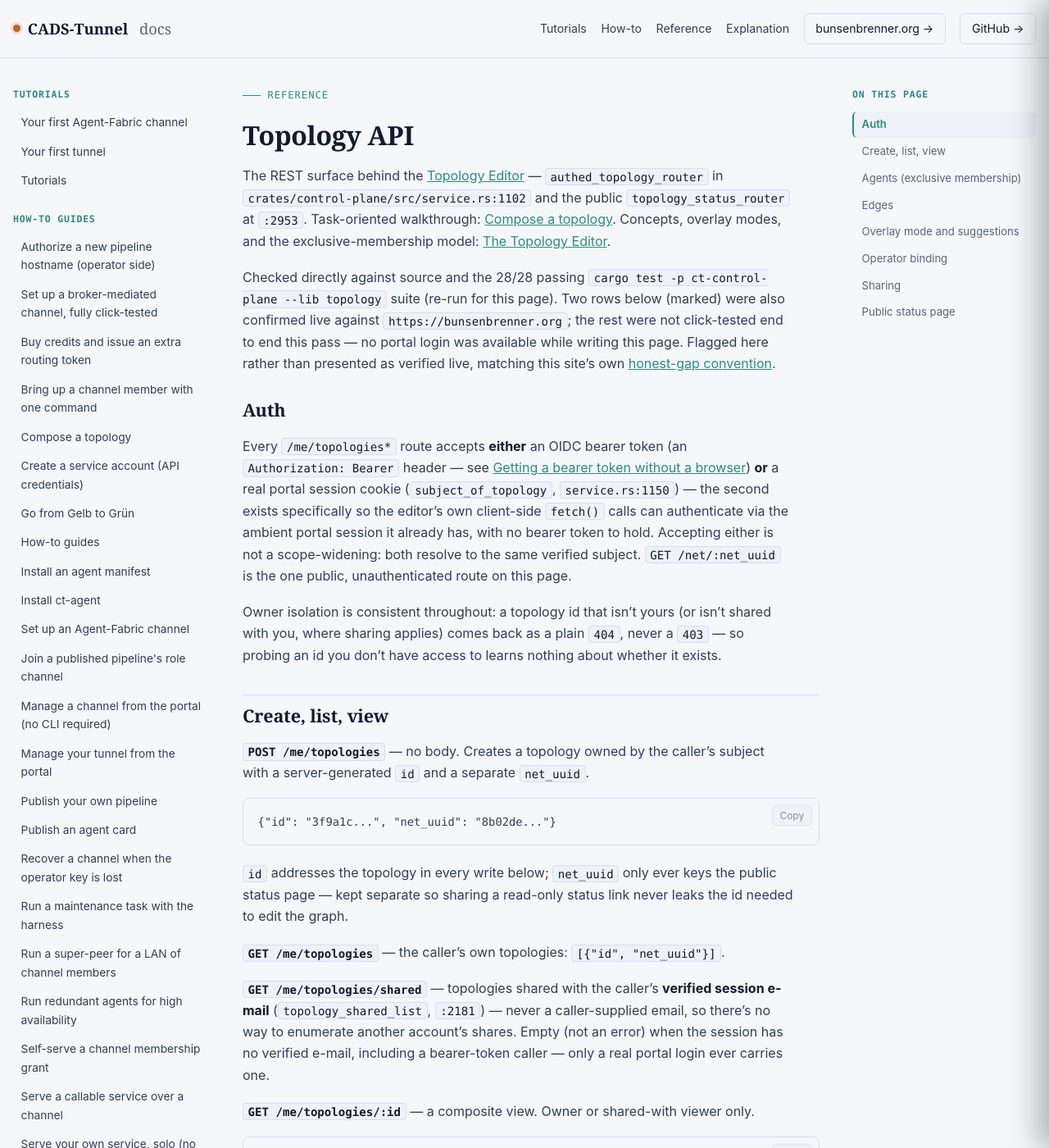
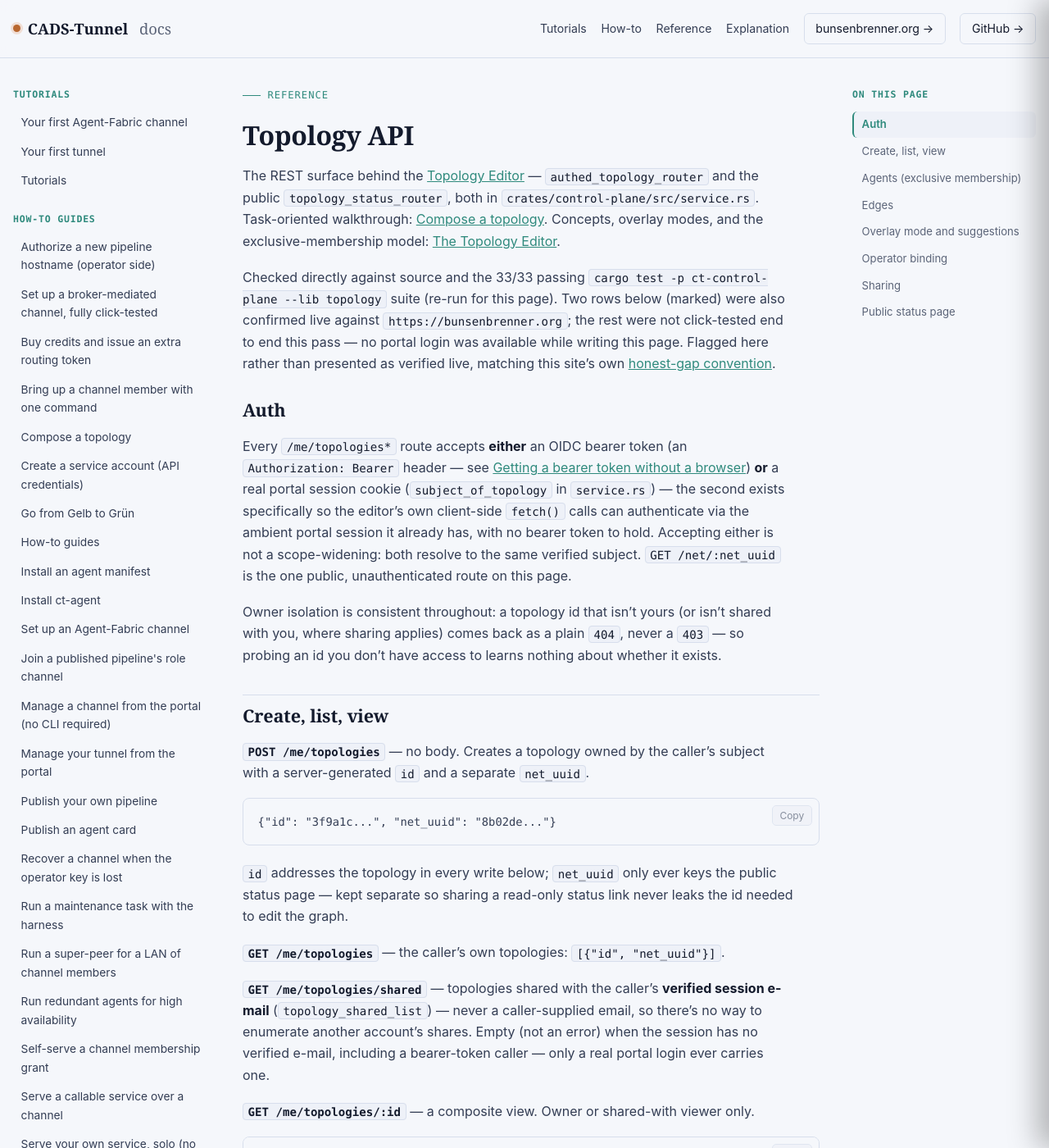
Before and after one commit to scimbe/CADS-Tunnel-docs, a Jekyll site: the page built from _reference/topology.md, in a window 1280 px wide and 1400 px high. Shown: the whole window at 82% size. Built offline with Jekyll 4.4.1, drawn with Linux system fonts in a browser that asks for light colours; some of the changed text lies outside the part shown.

Commit message:
reference: fix stale exact-line-number citations in topology.md (#34)
Every function/line citation on this page had drifted from source
(re-checked against crates/control-plane/src/service.rs and storage.rs,
and re-ran cargo test -p ct-control-plane --lib topology: 33/33, not
the doc's claimed 28/28):

- authed_topology_router / topology_status_router: dropped stale
  :1102 / :2953
- subject_of_topology: dropped stale service.rs:1150
- topology_shared_list: dropped stale :2181
- EdgeView: dropped stale service.rs:1706
- MAX_SUGGEST_AGENTS/MAX_SUGGEST_BUDGET cap explanation: dropped
  stale service.rs:1909
- authorized_channels/topology_authorizes: dropped stale
  storage.rs:5069, :5091 (actual current locations :5818/:5840 --
  same drift class already fixed in compose-a-topology.md, PR#20)
- Browser-Plane routing pipeline reference: dropped stale
  service.rs:2949

One citation was checked and confirmed still correct, left as-is:
crate::topology::AgentAssignment::revoke at topology.rs:118.

Same fix pattern as PR#20: drop the fragile exact line number rather
than swap in a new one that will just drift again -- function/file
name is the stable part.


Claude-Session: https://claude.ai/code/session_01P7RcWwn9qfcZMcfYXfutF3

Co-authored-by: scimbe <becke@vps-1779cd55.vps.ovh.net>
Co-authored-by: Claude Sonnet 5 <noreply@anthropic.com>

```diff
--- a/_reference/topology.md
+++ b/_reference/topology.md
@@ -7,12 +7,12 @@ order: 6
 # Topology API
 
 The REST surface behind the [Topology Editor](https://bunsenbrenner.org/portal/topologies) —
-`authed_topology_router` in `crates/control-plane/src/service.rs:1102` and the public
-`topology_status_router` at `:2953`. Task-oriented walkthrough:
+`authed_topology_router` and the public `topology_status_router`, both in
+`crates/control-plane/src/service.rs`. Task-oriented walkthrough:
 [Compose a topology]({{ '/how-to/compose-a-topology/' | relative_url }}). Concepts, overlay
 modes, and the exclusive-membership model: [The Topology Editor]({{ '/explanation/topology-editor/' | relative_url }}).
 
-Checked directly against source and the 28/28 passing `cargo test -p ct-control-plane --lib
+Checked directly against source and the 33/33 passing `cargo test -p ct-control-plane --lib
 topology` suite (re-run for this page). Two rows below (marked) were also confirmed live
 against `https://bunsenbrenner.org`; the rest were not click-tested end to end this pass — no
 portal login was available while writing this page. Flagged here rather than presented as
@@ -22,7 +22,7 @@ verified live, matching this site's own [honest-gap convention]({{ '/reference/a
 
 Every `/me/topologies*` route accepts **either** an OIDC bearer token (an `Authorization: Bearer`
 header — see [Getting a bearer token without a browser]({{ '/reference/api-endpoints/' | relative_url }}#getting-a-bearer-token-without-a-browser))
-**or** a real portal session cookie (`subject_of_topology`, `service.rs:1150`) — the second
+**or** a real portal session cookie (`subject_of_topology` in `service.rs`) — the second
 exists specifically so the editor's own client-side `fetch()` calls can authenticate via the
 ambient portal session it already has, with no bearer token to hold. Accepting either is not a
 scope-widening: both resolve to the same verified subject. `GET /net/:net_uuid` is the one
@@ -48,7 +48,7 @@ graph.
 **`GET /me/topologies`** — the caller's own topologies: `[{"id", "net_uuid"}]`.
 
 **`GET /me/topologies/shared`** — topologies shared with the caller's **verified session
-e-mail** (`topology_shared_list`, `:2181`) — never a caller-supplied email, so there's no way to
+e-mail** (`topology_shared_list`) — never a caller-supplied email, so there's no way to
 enumerate another account's shares. Empty (not an error) when the session has no verified
 e-mail, including a bearer-token caller — only a real portal login ever carries one.
 
@@ -67,8 +67,8 @@ e-mail, including a bearer-token caller — only a real portal login ever carrie
 
 `overlay_mode` is one of `baseline`, `smart-route`, `shortcut`, `random-mesh` (defaults to
 `baseline` for a topology that never set one). An edge's `channel` field is present only if one
-was explicitly attached via `PUT .../edges/channel` below — omitted otherwise (`EdgeView`,
-`service.rs:1706`), not `null`.
+was explicitly attached via `PUT .../edges/channel` below — omitted otherwise (`EdgeView` in
+`service.rs`), not `null`.
 
 **`GET /me/topologies/:id/editor`** — the same graph rendered as a self-contained, draggable
 SVG node-graph page (`text/html`). Owner or shared-with viewer; a non-owner viewer never sees
```
Also changed, not shown: other parts of _reference/topology.md (+4 -4 lines).
